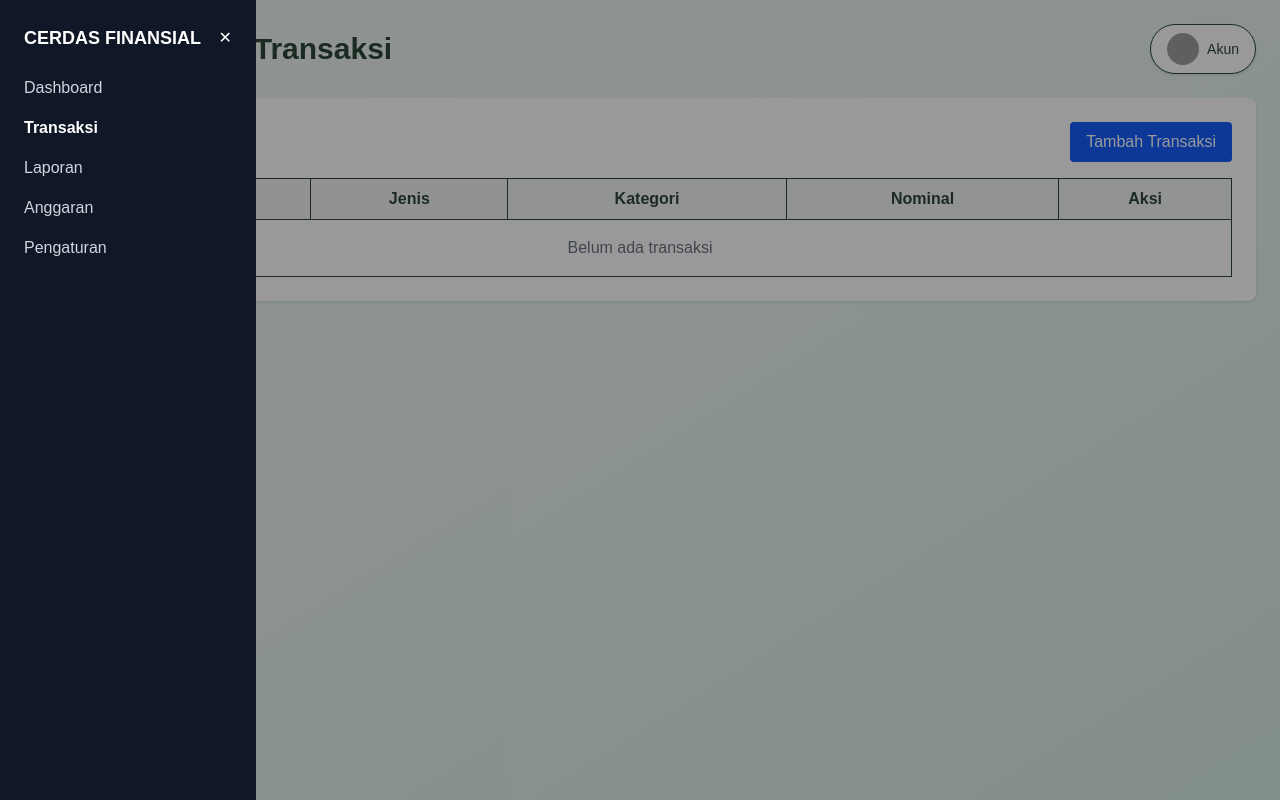
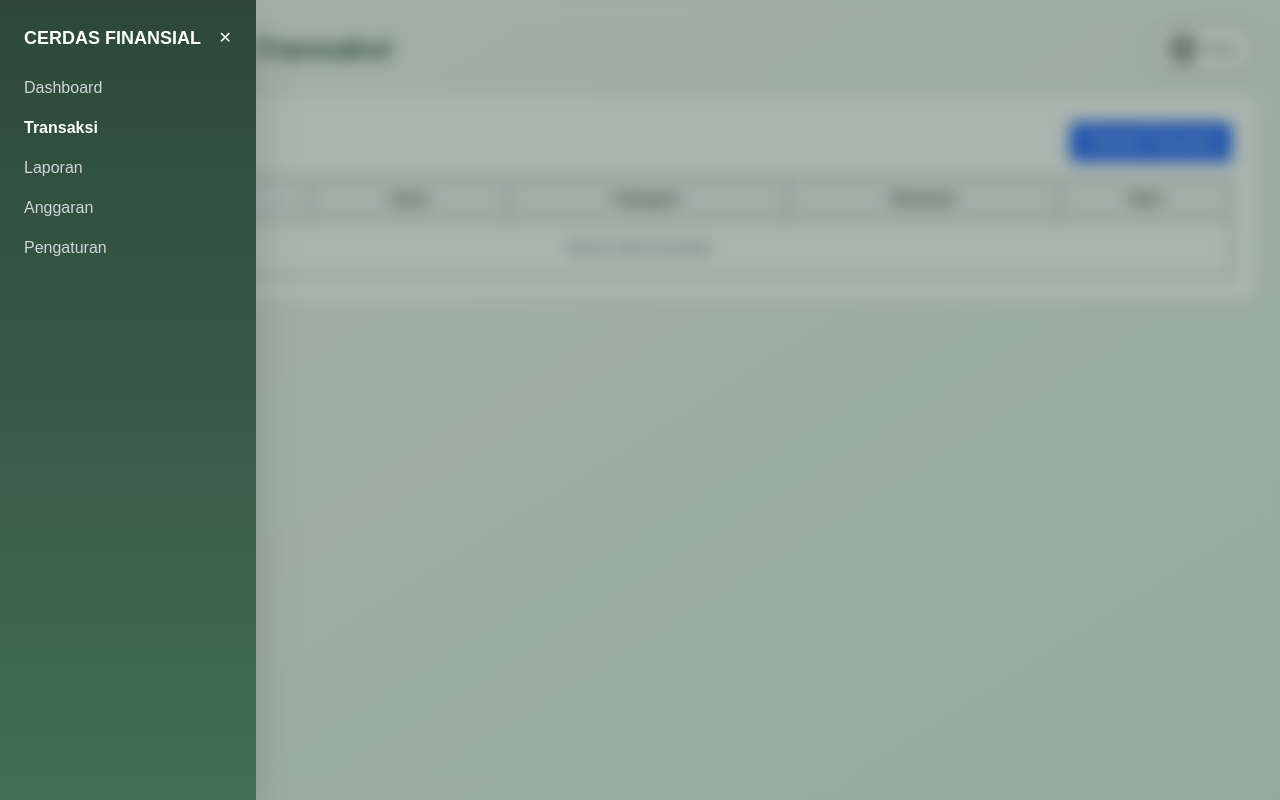
Before and after one commit to loishaard21/project_keuangan_yesoryes, a Next.js app in the folder frontend/: page /transaksi in a window 1280 px wide. Both pictures are taken after a click on the button 45 px from the left and 49 px from the top of the page. Built offline with nearby package versions, Linux system fonts and the light colour scheme; grey boxes are pictures that could not be loaded.

Commit message:
kevin: merubah dengan posisi tetap, latar gradasi hijaudan animasi transisi halus

```diff
--- a/frontend/app/transaksi/page.tsx
+++ b/frontend/app/transaksi/page.tsx
@@ -67,20 +67,19 @@ export default function TransaksiPage() {
   /* ================= RENDER ================= */
   return (
     <div className="min-h-screen bg-gradient-to-br from-[#f0f7f4] via-[#e8f4ee] to-[#d9ede3] text-[#2D4839]">
-
       {/* ================= OVERLAY ================= */}
       {sidebarOpen && (
         <div
           onClick={() => setSidebarOpen(false)}
-          className="fixed inset-0 bg-black/40 z-40"
+          className="fixed inset-0 bg-[#2D4839]/40 z-40 backdrop-blur-sm animate-fadeIn"
         />
       )}
 
       {/* ================= SIDEBAR ================= */}
       <aside
-        className={`fixed top-0 left-0 h-full w-64 bg-gray-900 text-white p-6 z-50
-        transform transition-transform duration-300
-        ${sidebarOpen ? "translate-x-0" : "-translate-x-full"}`}
+        className={`fixed top-0 left-0 h-full w-64 bg-gradient-to-b from-[#2D4839] to-[#426E55] text-white p-6 z-50 shadow-2xl transform transition-all duration-500 ease-out ${
+          sidebarOpen ? "translate-x-0" : "-translate-x-full"
+        }`}
       >
         <div className="flex justify-between items-center mb-6">
           <h1 className="font-bold text-lg">CERDAS FINANSIAL</h1>
```
